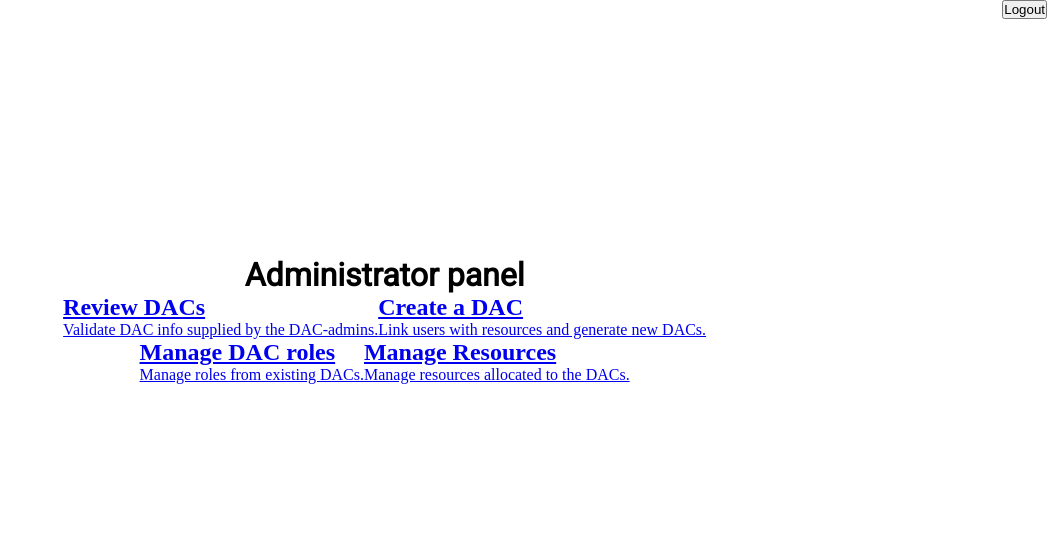
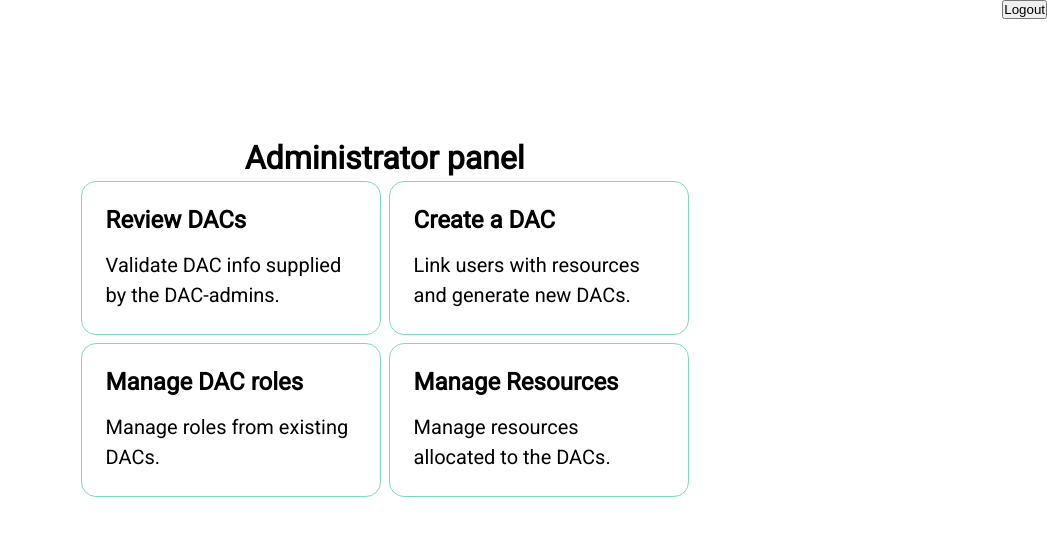
Before and after one commit to inab/DAC-Management-Portal, a Next.js app: page /panel in a window 1280 px wide. Shown: the top 536 px of the page, without its empty margins (233-1280 px from the left). Built offline with nearby package versions, Linux system fonts and the light colour scheme.

Commit message:
Panel (pages): Updating SCSS card classes

```diff
--- a/pages/panel/index.js
+++ b/pages/panel/index.js
@@ -34,25 +34,25 @@ export default function Panel() {
                 </h2>
                 <div class="panel">
                     <Link href="/panel/review">
-                        <a class="card">
+                        <a class="card-panel">
                             <h2> Review DACs </h2>
                             <p> Validate DAC info supplied by the DAC-admins.  </p>
                         </a>
                     </Link>
                     <Link href="/panel/create">
-                        <a class="card">
+                        <a class="card-panel">
                             <h2> Create a DAC </h2>
                             <p> Link users with resources and generate new DACs. </p>
                         </a>
                     </Link>
                     <Link href="/panel/roles">
-                        <a class="card">
+                        <a class="card-panel">
                             <h2> Manage DAC roles </h2>
                             <p> Manage roles from existing DACs. </p>
                         </a>
                     </Link>
                     <Link href="/panel/resources">
-                        <a class="card">
+                        <a class="card-panel">
                             <h2> Manage Resources </h2>
                             <p> Manage resources allocated to the DACs.  </p>
                         </a>
```
